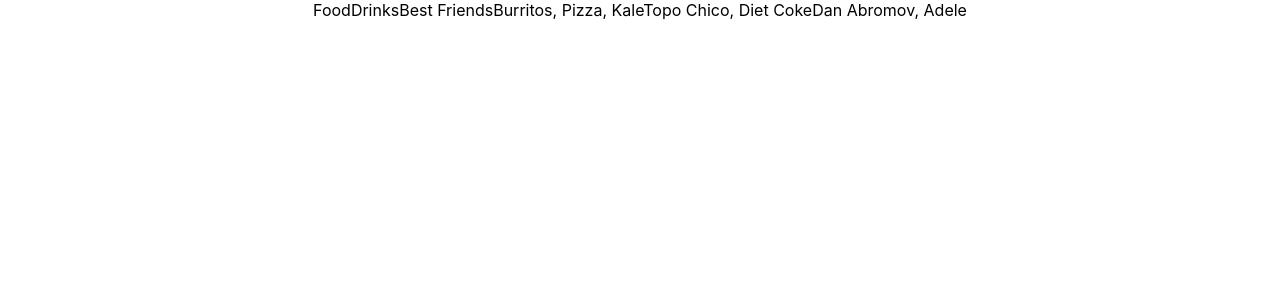
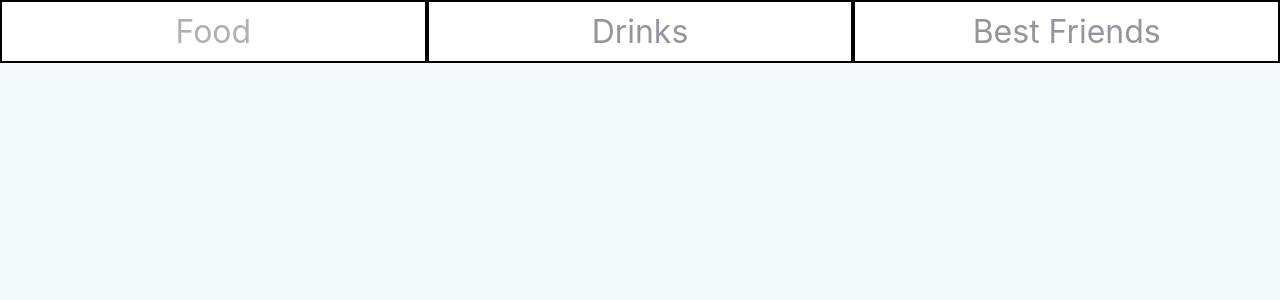
Before and after one commit to GKhalsa/compound-components, a React (Create React App) app: page / in a window 1280 px wide. Shown: the top 300 px of the page. Built offline with nearby package versions, Linux system fonts and the light colour scheme.

Commit message:
add context

```diff
--- a/src/App.css
+++ b/src/App.css
@@ -45,4 +45,5 @@
     min-height: 300px;
     padding: 20px;
     font-weight: 600;
+    font-size: 2em;
 }
--- a/src/App.js
+++ b/src/App.js
@@ -1,40 +1,7 @@
 import React, {Component, createContext} from 'react';
 import './App.css';
 
-
-// class Tabs extends Component {
-//
-//     state = {
-//         activeIndex: 0
-//     };
-//
-//     changeActiveIndex = (index) => {
-//         this.setState({activeIndex: index})
-//     };
-//
-//     render(){
-//         return (
-//             <div className="tabs__container">
-//
-//                 <div className="tabs">
-//                     {this.props.data.map((data, index) => {
-//                         return (
-//                             <div className={this.state.activeIndex === index ? "tab active": "tab"} key={index} onClick={() => this.changeActiveIndex(index)}>
-//                                 {data.label}
-//                             </div>
-//                         )
-//                     })}
-//                 </div>
-//
-//                 <div className="tabs__content">
-//                     {this.props.data[this.state.activeIndex].content}
-//                 </div>
-//
-//             </div>
-//         )
-//     }
-//
-// }
+const TabsContext = createContext();
 
 class Tabs extends Component {
 
@@ -43,34 +10,60 @@
         changeActiveIndex: (activeIndex) => this.setState({activeIndex})
     };
 
-    render(){
-        return this.props.children
+    render() {
+        return (
+            <TabsContext.Provider value={this.state}>
+                <div className="tabs__container">
+                    {this.props.children}
+                </div>
+            </TabsContext.Provider>
+        )
     }
 }
 
-class TabList extends Component {
-    render(){
-        return this.props.children
-    }
-}
+const TabList = ({children}) => (
+    <div className="tabs">
+        <TabsContext.Consumer>
+            {
+                context => {
 
-class Tab extends Component {
-    render(){
-        return this.props.children
-    }
-}
+                    let clonedChildren = React.Children.map(children, (child, index) => {
+                        const isActive = index == context.activeIndex;
+                        return React.cloneElement(child, {
+                            isActive,
+                            onActivate: () => context.changeActiveIndex(index)
+                        })
+                    });
 
-class TabPanel extends Component {
-    render(){
-        return this.props.children
-    }
-}
+                    return clonedChildren
+                }
+            }
+        </TabsContext.Consumer>
+    </div>
+);
 
-class Panel extends  Component {
-    render(){
-        return this.props.children
-    }
-}
+const Tab = ({isDisabled, isActive, onActivate, children}) => (
+    <div onClick={isDisabled ? null : onActivate}
+         className={isDisabled ? "tab disabled" : isActive ? "tab active" : "tab"}>
+
+        {children}
+
+    </div>
+);
+
+
+const TabPanel = ({children}) => (
+    <div className="tabs__content">
+        <TabsContext.Consumer>
+            {context => {
+                return children[context.activeIndex]
+            }}
+        </TabsContext.Consumer>
+    </div>
+);
+
+const Panel = ({children}) => children;
+
 
 class App extends Component {
 
```
